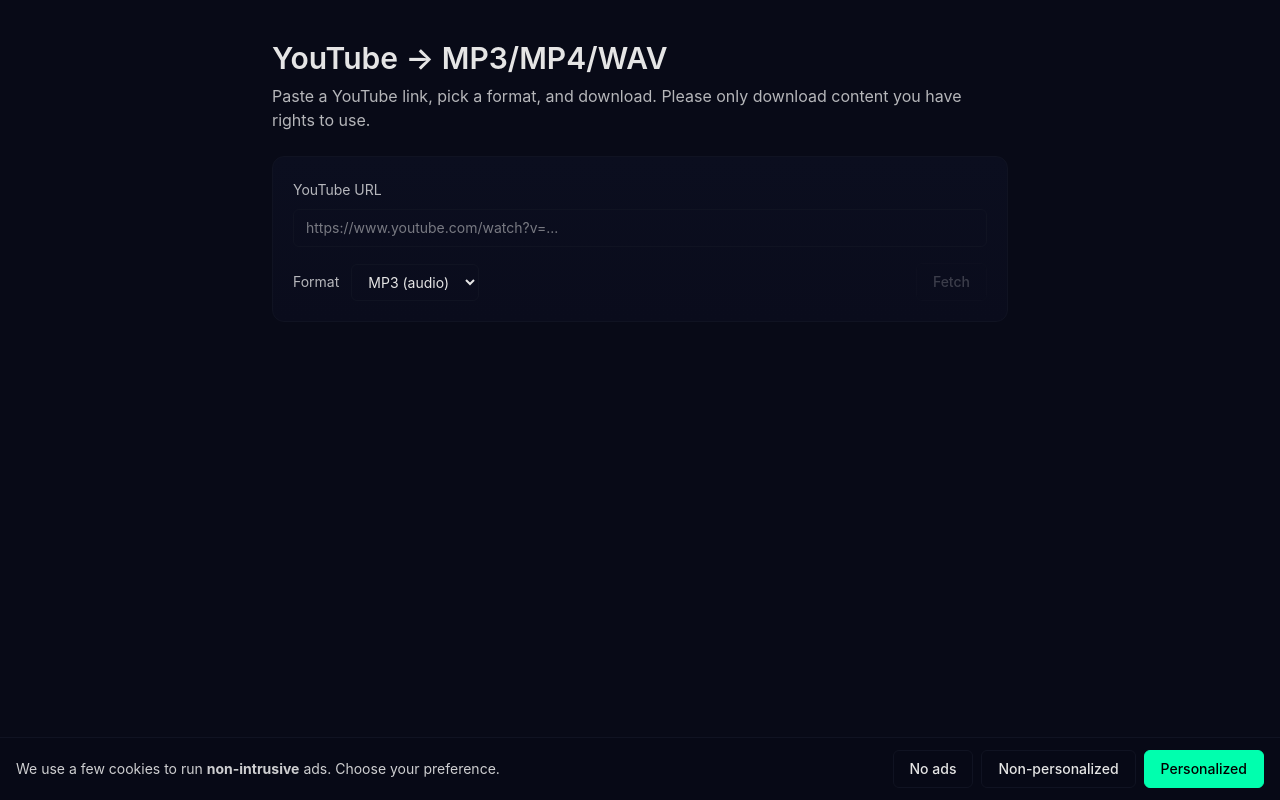
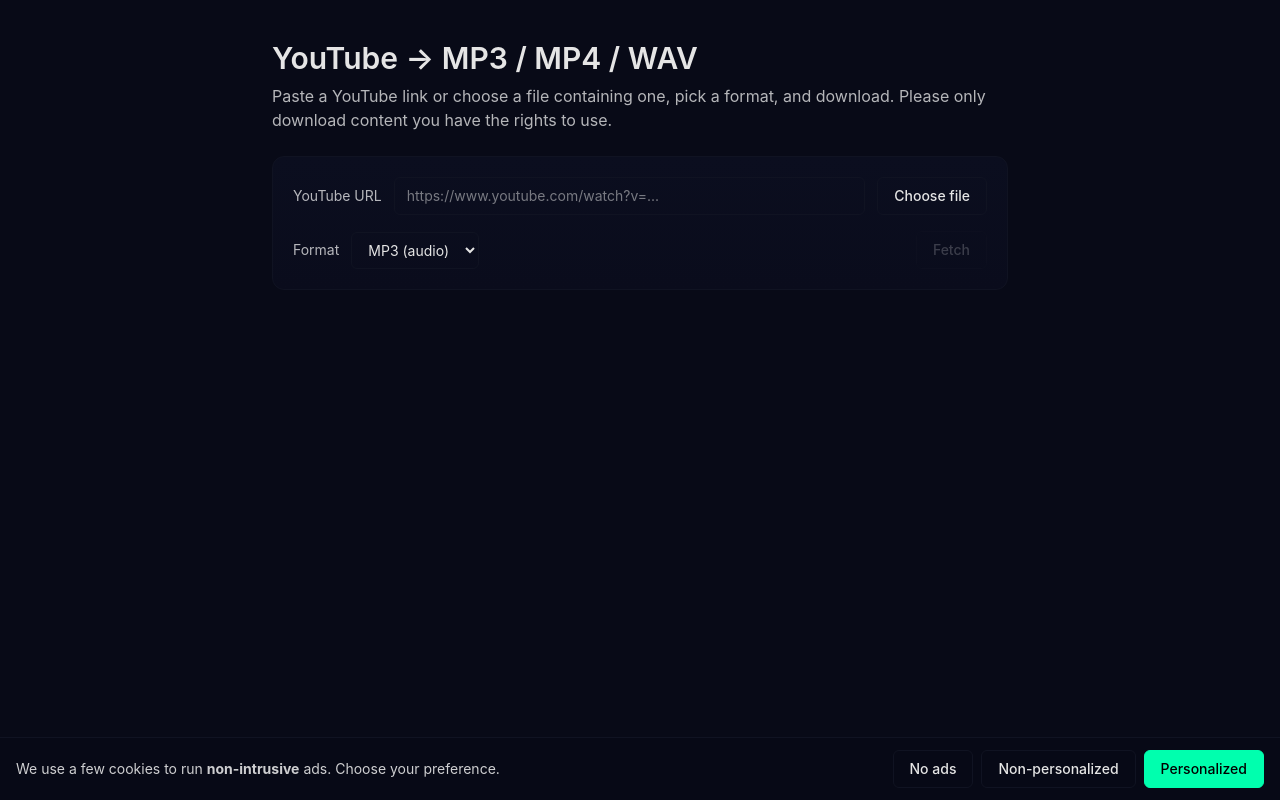
Before and after one commit to B33BMO/bitgremlin, a Next.js app: page /tools/youtube-downloader in a window 1280 px wide. Built offline with nearby package versions, Linux system fonts and the light colour scheme.

Commit message:
Update page.tsx

```diff
--- a/app/tools/youtube-downloader/page.tsx
+++ b/app/tools/youtube-downloader/page.tsx
@@ -1,24 +1,51 @@
 "use client";
 
-import { useState } from "react";
+import { useEffect, useMemo, useRef, useState } from "react";
+
+type Format = "mp3" | "mp4" | "wav";
 
 export default function YTDownloaderPage() {
   const [url, setUrl] = useState("");
-  const [format, setFormat] = useState<"mp3"|"mp4"|"wav">("mp3");
+  const [format, setFormat] = useState<Format>("mp3");
   const [busy, setBusy] = useState(false);
   const [error, setError] = useState<string | null>(null);
   const [outUrl, setOutUrl] = useState<string | null>(null);
+  const [progress, setProgress] = useState<number | null>(null); // null = idle/indeterminate
+  const [status, setStatus] = useState<string | null>(null);
+  const abortRef = useRef<AbortController | null>(null);
+  const fileInputRef = useRef<HTMLInputElement | null>(null);
+
+  // Extract YouTube video ID for thumbnail preview
+  const videoId = useMemo(() => extractYouTubeId(url) || null, [url]);
+
+  useEffect(() => {
+    return () => {
+      // cleanup any object URL
+      if (outUrl) URL.revokeObjectURL(outUrl);
+    };
+  }, [outUrl]);
 
   async function run() {
+    if (!isValidYouTubeUrl(url)) {
+      setError("Please enter a valid YouTube URL.");
+      return;
+    }
+
     setBusy(true);
     setError(null);
     setOutUrl(null);
+    setProgress(0);
+    setStatus("Starting…");
+
+    const ac = new AbortController();
+    abortRef.current = ac;
 
     try {
       const res = await fetch("/api/yt", {
         method: "POST",
         headers: { "Content-Type": "application/json" },
-        body: JSON.stringify({ url, format })
+        body: JSON.stringify({ url, format }),
+        signal: ac.signal,
       });
 
       if (!res.ok) {
@@ -30,37 +57,123 @@
         throw new Error(msg);
       }
 
+      // Stream the body to show real progress (if Content-Length exists)
+      const contentLen = Number(res.headers.get("content-length") || 0);
+      const reader = res.body?.getReader();
+      if (!reader) {
+        // Fallback: just blob it
         const blob = await res.blob();
+        setProgress(100);
         const dlUrl = URL.createObjectURL(blob);
         setOutUrl(dlUrl);
+        setStatus("Done");
+        return;
+      }
+
+      const chunks: Uint8Array[] = [];
+      let received = 0;
+      setStatus("Downloading…");
+
+      // Read stream
+      while (true) {
+        const { value, done } = await reader.read();
+        if (done) break;
+        if (value) {
+          chunks.push(value);
+          received += value.byteLength;
+          if (contentLen > 0) {
+            setProgress(Math.min(99, Math.round((received / contentLen) * 100)));
+          } else {
+            // No content-length: show indeterminate-ish
+            setProgress(null);
+          }
+        }
+      }
+
+      // Merge chunks → Blob → URL
+      const merged = mergeUint8Arrays(chunks, received);
+      setProgress(100);
+      setStatus("Finalizing…");
+      const blob = new Blob([merged], {
+        type: format === "mp4" ? "video/mp4" : "audio/" + (format === "mp3" ? "mpeg" : "wav"),
+      });
+      const dlUrl = URL.createObjectURL(blob);
+      setOutUrl(dlUrl);
+      setStatus("Done");
     } catch (e: any) {
+      if (e?.name === "AbortError") {
+        setError("Canceled.");
+      } else {
         setError(e?.message || "Unknown error");
+      }
     } finally {
       setBusy(false);
+      abortRef.current = null;
+      if (progress !== 100) setProgress(null);
+    }
+  }
+
+  function cancel() {
+    abortRef.current?.abort();
+  }
+
+  async function onChooseFile(file: File | null) {
+    if (!file) return;
+    try {
+      const text = await file.text();
+      // find first URL-looking thing
+      const match = text.match(/https?:\/\/[^\s]+/i);
+      if (!match) throw new Error("No URL found in file.");
+      setUrl(match[0]);
+      setError(null);
+    } catch (e: any) {
+      setError(e?.message || "Failed to read file");
+    } finally {
+      // Reset the file input so same file can be picked again later
+      if (fileInputRef.current) fileInputRef.current.value = "";
     }
   }
 
   return (
     <main className="mx-auto max-w-3xl px-4 pt-10">
-      <h1 className="text-3xl font-semibold">YouTube → MP3/MP4/WAV</h1>
+      <h1 className="text-3xl font-semibold">YouTube → MP3 / MP4 / WAV</h1>
       <p className="mt-2 text-white/70">
-        Paste a YouTube link, pick a format, and download. Please only download content you have rights to use.
+        Paste a YouTube link or choose a file containing one, pick a format, and download.
+        Please only download content you have the rights to use.
       </p>
 
-      <div className="mt-6 rounded-xl card p-5">
+      <div className="mt-6 grid gap-4 rounded-xl card p-5">
+        {/* URL + file chooser row */}
+        <div className="flex flex-wrap gap-3 items-center">
           <label className="text-sm text-white/70">YouTube URL</label>
           <input
             value={url}
             onChange={(e) => setUrl(e.target.value)}
             placeholder="https://www.youtube.com/watch?v=..."
-          className="mt-2 w-full rounded-md border border-[var(--border)] bg-transparent px-3 py-2 text-sm outline-none focus:border-[var(--accent)]"
+            className="flex-1 min-w-[14rem] rounded-md border border-[var(--border)] bg-transparent px-3 py-2 text-sm outline-none focus:border-[var(--accent)]"
           />
+          <input
+            ref={fileInputRef}
+            type="file"
+            accept=".txt"
+            className="hidden"
+            onChange={(e) => onChooseFile(e.target.files?.[0] || null)}
+          />
+          <button
+            className="btn-ghost rounded-md px-3 py-2 text-sm"
+            onClick={() => fileInputRef.current?.click()}
+            title="Choose a .txt file containing the URL"
+          >
+            Choose file
+          </button>
+        </div>
 
-        <div className="mt-4 flex flex-wrap items-center gap-3">
+        {/* Format + actions */}
+        <div className="flex flex-wrap items-center gap-3">
           <label className="text-sm text-white/70">Format</label>
           <select
             value={format}
-            onChange={(e) => setFormat(e.target.value as any)}
+            onChange={(e) => setFormat(e.target.value as Format)}
             className="rounded-md border border-[var(--border)] bg-transparent px-3 py-2 text-sm outline-none focus:border-[var(--accent)]"
           >
             <option value="mp3">MP3 (audio)</option>
@@ -68,35 +181,82 @@
             <option value="mp4">MP4 (video)</option>
           </select>
 
+          <div className="ml-auto flex gap-2">
+            {!busy ? (
               <button
                 onClick={run}
-            disabled={busy || !url}
-            className={`ml-auto rounded-md px-4 py-2 text-sm font-medium border ${busy || !url ? "opacity-50 cursor-not-allowed border-[var(--border)] text-white/40" : "btn"}`}
-            style={busy || !url ? {} : { borderColor: "var(--accent)", background: "var(--accent)", color: "#000" }}
+                disabled={!url}
+                className={`rounded-md px-4 py-2 text-sm font-medium border ${
+                  !url ? "opacity-50 cursor-not-allowed border-[var(--border)] text-white/40" : "btn"
+                }`}
+                style={
+                  !url ? {} : { borderColor: "var(--accent)", background: "var(--accent)", color: "#000" }
+                }
               >
-            {busy ? "Working…" : "Fetch"}
+                Fetch
               </button>
+            ) : (
+              <button
+                onClick={cancel}
+                className="rounded-md px-4 py-2 text-sm font-medium border border-red-500/50 text-red-200 hover:bg-red-500/10"
+                title="Cancel download"
+              >
+                Cancel
+              </button>
+            )}
+          </div>
         </div>
 
+        {/* Pretty preview */}
+        {videoId && (
+          <div className="mt-2 flex items-center gap-4">
+            <img
+              src={`https://i.ytimg.com/vi/${videoId}/hqdefault.jpg`}
+              alt="thumbnail"
+              className="w-40 h-24 object-cover rounded-md border border-[var(--border)]"
+            />
+            <div className="text-xs text-white/60">
+              <div>Preview thumbnail</div>
+              <div className="opacity-60">{videoId}</div>
+            </div>
+          </div>
+        )}
+
+        {/* Progress bar */}
+        {busy && (
+          <div className="mt-2">
+            <div className="flex items-center justify-between text-xs text-white/60">
+              <span>{status || "Working…"}</span>
+              <span>{progress != null ? `${progress}%` : "…"}</span>
+            </div>
+            <div className="mt-1 h-2 w-full rounded-full bg-white/10 overflow-hidden">
+              {progress == null ? (
+                // indeterminate shimmer
+                <div className="h-full w-1/3 animate-pulse rounded-full" style={{ background: "var(--accent)" }} />
+              ) : (
+                <div
+                  className="h-full rounded-full transition-all"
+                  style={{ width: `${progress}%`, background: "var(--accent)" }}
+                />
+              )}
+            </div>
+          </div>
+        )}
+
+        {/* Error */}
         {error && (
-          <div className="mt-4 rounded-md border border-red-500/30 bg-black/30 p-3 text-sm text-red-300">
+          <div className="rounded-md border border-red-500/30 bg-black/30 p-3 text-sm text-red-300">
             Error: {error}
           </div>
         )}
 
-        {outUrl && (
-          <div className="mt-4 flex items-center gap-3">
-            <a
-              className="btn rounded-md"
-              href={outUrl}
-              download={`download.${format}`}
-            >
+        {/* Download */}
+        {outUrl && !busy && (
+          <div className="flex items-center gap-3">
+            <a className="btn rounded-md" href={outUrl} download={`download.${format}`}>
               Download {format.toUpperCase()}
             </a>
-            <button
-              className="btn-ghost rounded-md"
-              onClick={() => setOutUrl(null)}
-            >
+            <button className="btn-ghost rounded-md" onClick={() => setOutUrl(null)}>
               Clear
             </button>
           </div>
@@ -105,3 +265,38 @@
     </main>
   );
 }
+
+/* ---------------- helpers ---------------- */
+
+function isValidYouTubeUrl(s: string) {
+  try {
+    const u = new URL(s);
+    return /(^|\.)youtube\.com$/.test(u.hostname) || u.hostname === "youtu.be";
+  } catch {
+    return false;
+  }
+}
+
+function extractYouTubeId(s: string): string | null {
+  try {
+    const u = new URL(s);
+    if (u.hostname === "youtu.be") return u.pathname.slice(1) || null;
+    if (/youtube\.com$/.test(u.hostname)) {
+      if (u.pathname === "/watch") return u.searchParams.get("v");
+      if (u.pathname.startsWith("/shorts/")) return u.pathname.split("/")[2] || null;
+    }
+    return null;
+  } catch {
+    return null;
+  }
+}
+
+function mergeUint8Arrays(chunks: Uint8Array[], total: number) {
+  const out = new Uint8Array(total);
+  let off = 0;
+  for (const c of chunks) {
+    out.set(c, off);
+    off += c.byteLength;
+  }
+  return out;
+}
```
Lines whose indentation alone changed are shown as unchanged.
